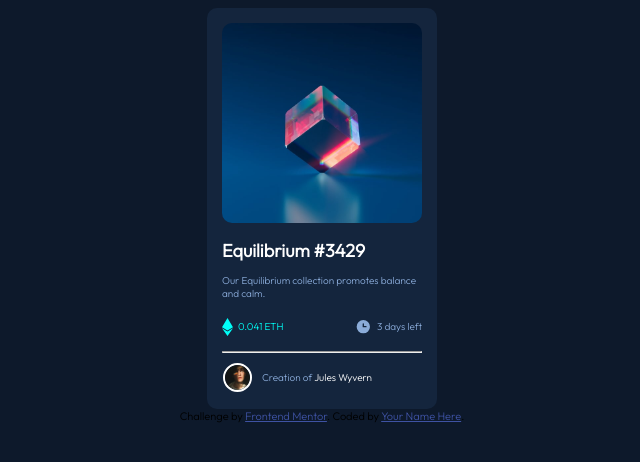
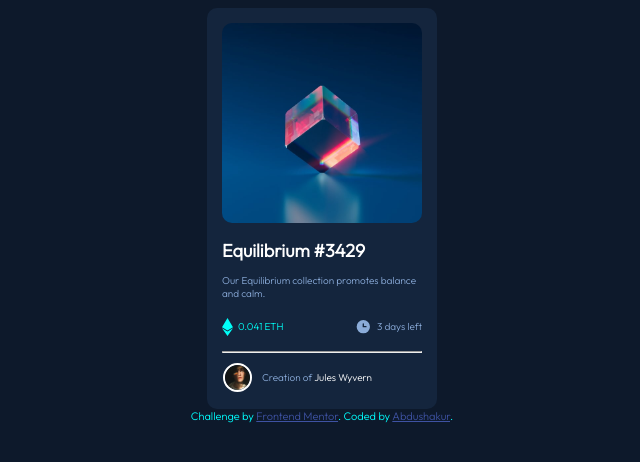
Before and after one commit to abdu-shakur/nftcard, a plain HTML site: page index.html in a window 1280 px wide. Shown: the whole page, without its empty margins (318-958 px from the left). Drawn offline with Linux system fonts and the light colour scheme.

Commit message:
change fotter color

```diff
--- a/index.html
+++ b/index.html
@@ -13,7 +13,7 @@
 
   <!-- Feel free to remove these styles or customise in your own stylesheet 👍 -->
   <style>
-    .attribution { font-size: 11px; text-align: center; }
+    .attribution { font-size: 11px; text-align: center; color: aqua;}
     .attribution a { color: hsl(228, 45%, 44%); }
   </style>
 </head>
@@ -49,7 +49,7 @@
 
   <div class="attribution">
     Challenge by <a href="https://www.frontendmentor.io?ref=challenge" target="_blank">Frontend Mentor</a>.
-    Coded by <a href="#">Your Name Here</a>.
+    Coded by <a href="#">Abdushakur</a>.
   </div>
 </body>
 </html>
```
